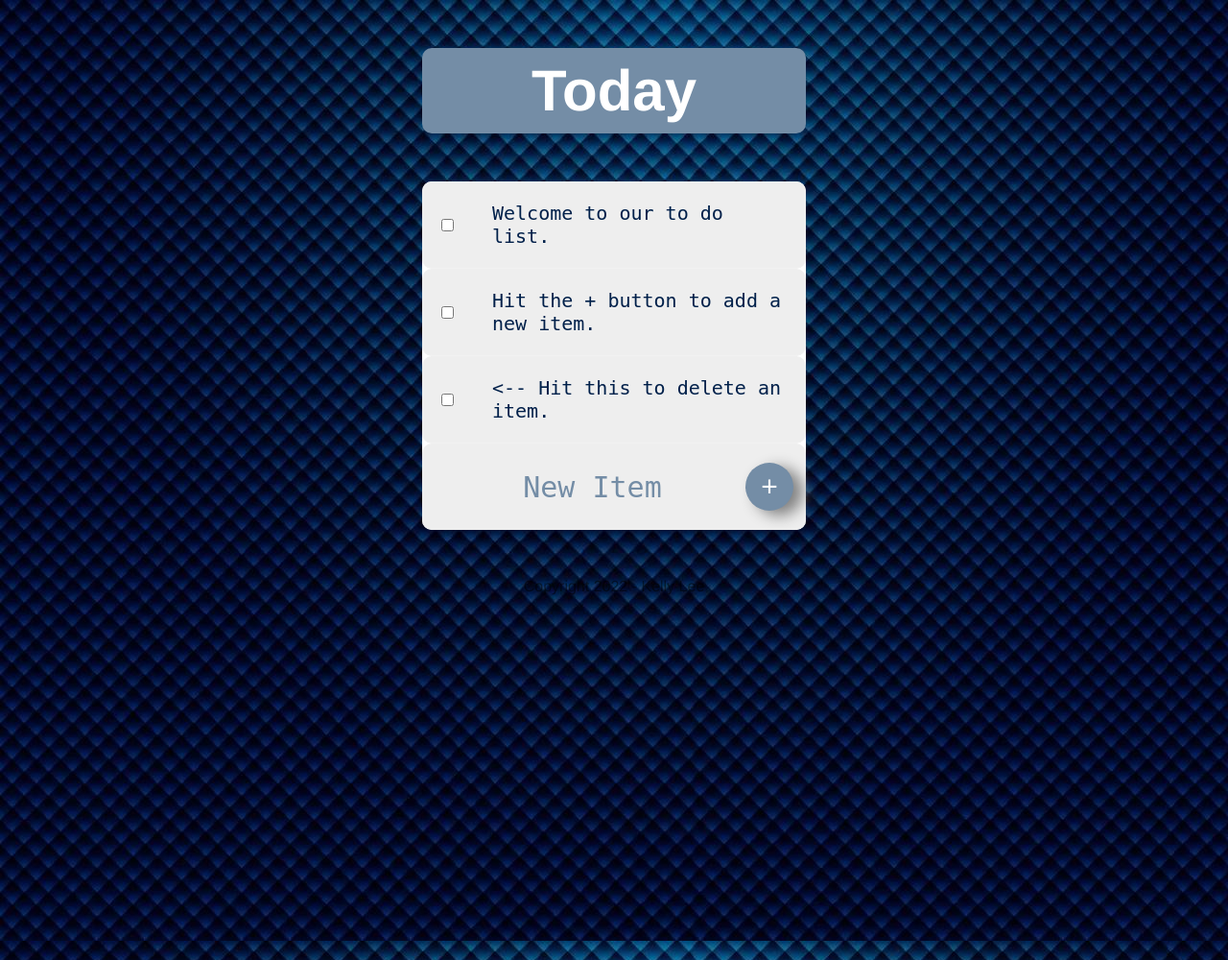
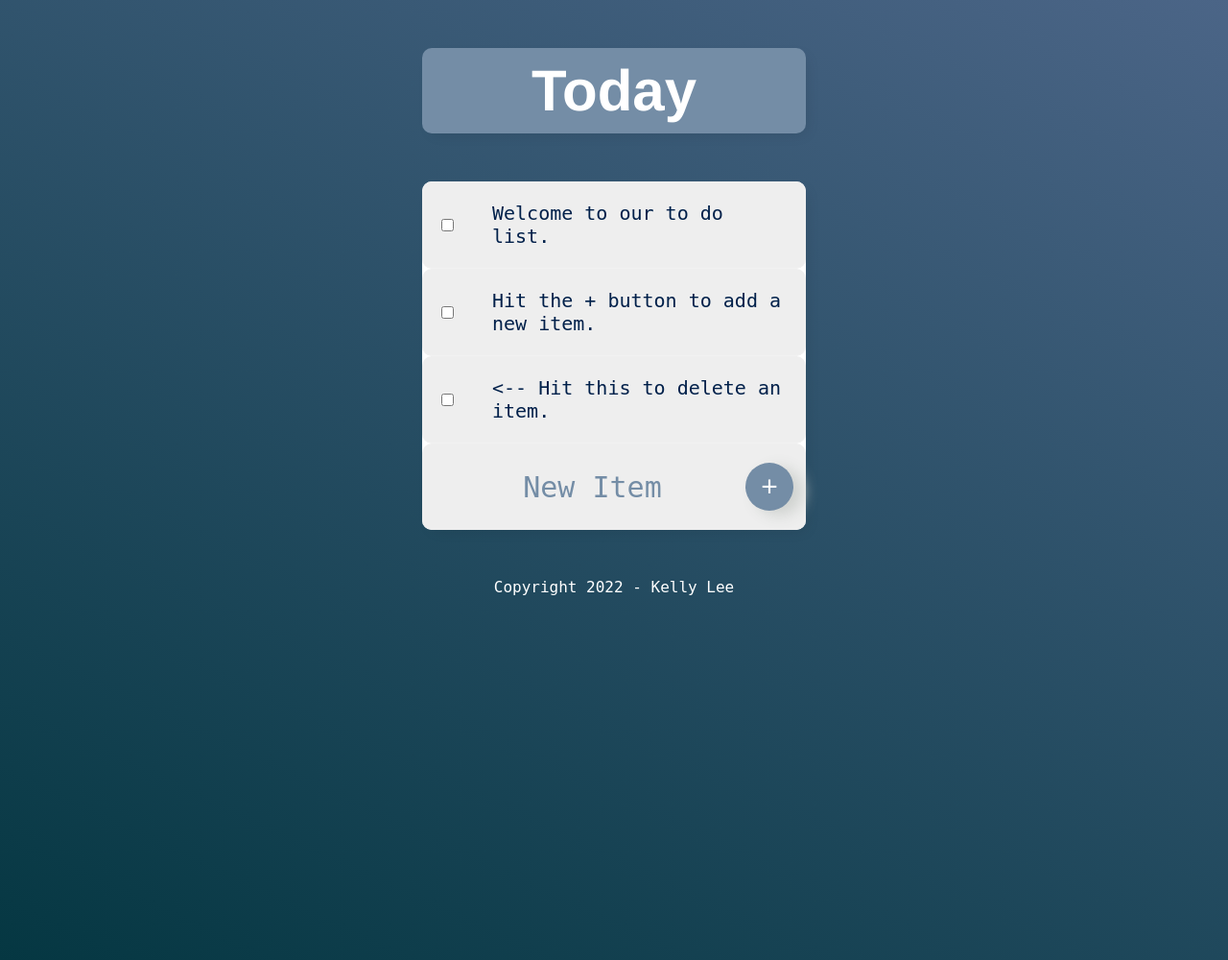
Before and after one commit to KellyReisLee/To-do-list, a Node server app: page / in a window 1280 px wide. Shown: the whole page at 96% size. Run offline with Node 20, Linux system fonts and the light colour scheme; data comes from the database, SQL or seed files in the repository; data that the repository does not hold is empty; some libraries are stand-ins or nearby versions.

Commit message:
Fisrt yeyyy

```diff
--- a/public/css/styles.css
+++ b/public/css/styles.css
@@ -1,7 +1,7 @@
 html {
   background-color: #E4E9FD;
   /* background-image: -webkit-linear-gradient(65deg, #B2C8DF 50%, #E4E9FD 50%); */
-  background-image: url("../fundo.jpeg");
+  background-image: linear-gradient(25deg, #053742 , #4B6587);
   min-height: 1000px;
   font-family: 'helvetica neue';
 }
@@ -75,10 +75,9 @@
   background-color: #748DA6;
   color: #fff;
   font-size: 30px;
-  padding-bottom: 2px;
   border-width: 0;
   cursor: pointer;
-  box-shadow: 10px 5px 15px  grey;
+  box-shadow: 10px 5px 15px  #CFD2CF;
 
 
 
@@ -120,3 +119,12 @@
   color: rgba(0, 0, 0, 0.5);
   text-align: center;
 }
+
+.text-footer{
+  color: white;
+  font-family:'IBM Plex Mono', monospace;
+  font-size: 16px;
+  padding-top: 0;
+
+
+}
--- a/views/footer.ejs
+++ b/views/footer.ejs
@@ -3,7 +3,7 @@
 </body>
 
 <footer>
-  Copyright 2022 - Kelly Lee
+  <p class="text-footer">Copyright 2022 - Kelly Lee</p>
 </footer>
 
 </html>
```
Also changed, not shown: public/fundo.jpeg (deleted).
